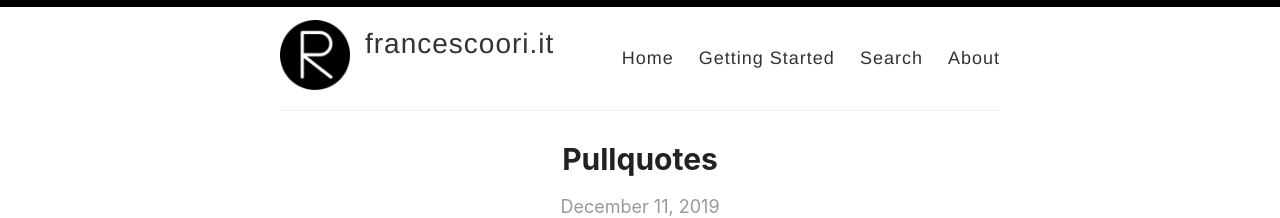
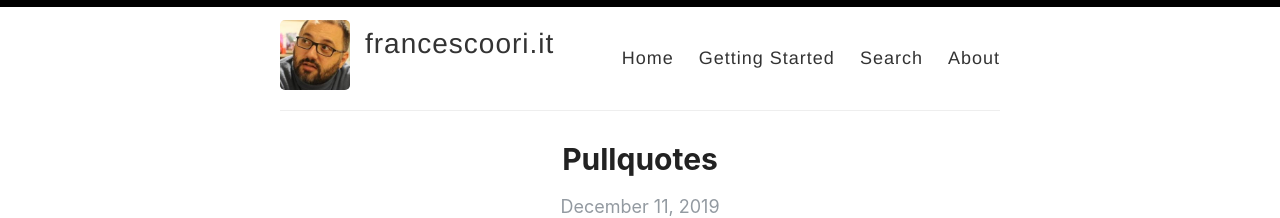
Before and after one commit to francescoori/francescoori.github.io, a Jekyll site: the page built from index.html, in a window 1280 px wide. Shown: the top 218 px of the page. Built offline with Jekyll 4.4.1, drawn with Linux system fonts in a browser that asks for light colours; the list of posts is cut into pages by our own code.

Commit message:
Update _config.yml

```diff
--- a/_config.yml
+++ b/_config.yml
@@ -12,7 +12,7 @@ author: Francesco Ori
 description:
 
 # URL of your avatar or profile pic (you could use your GitHub profile pic)
-avatar: /images/reverie.png
+avatar: /images/s200_francesco.ori.jpg
 
 #
 # Flags below are optional
```
